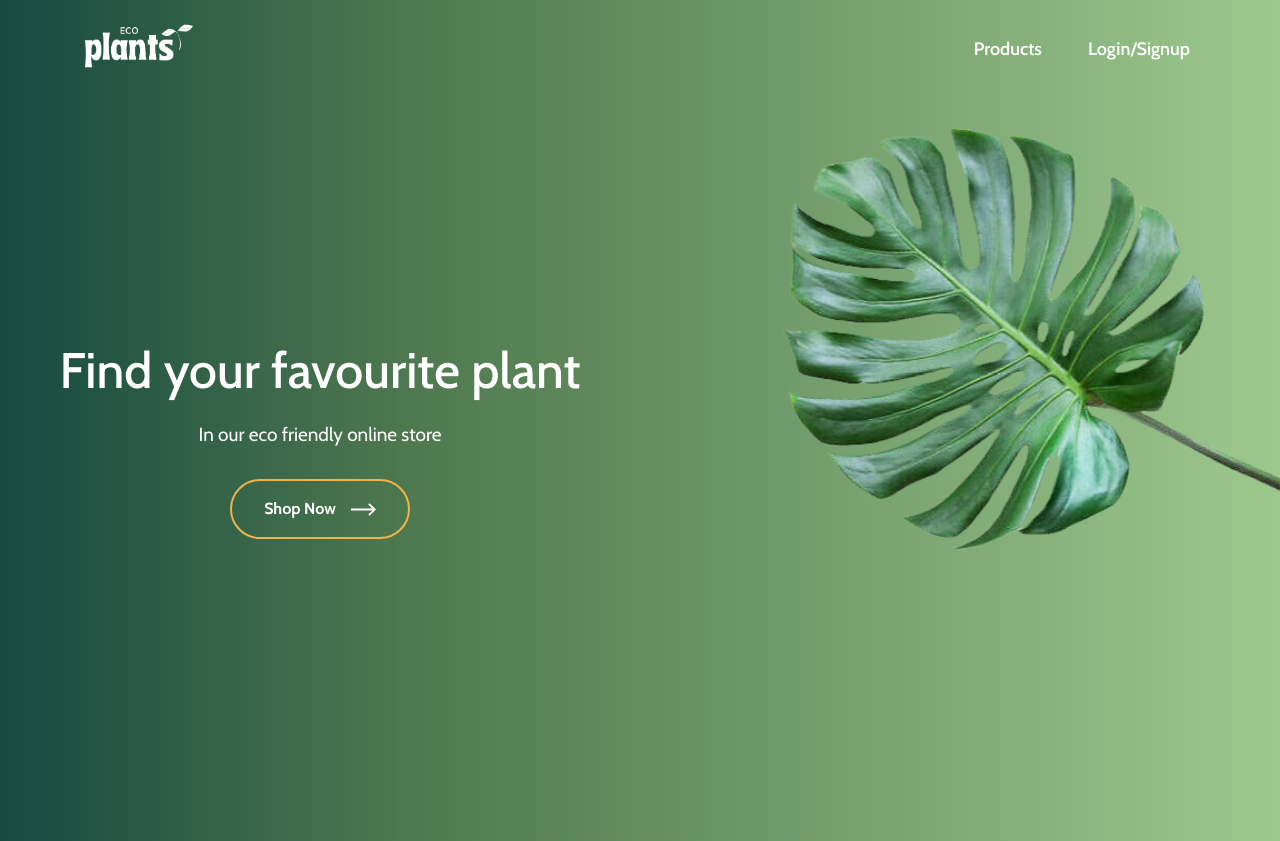
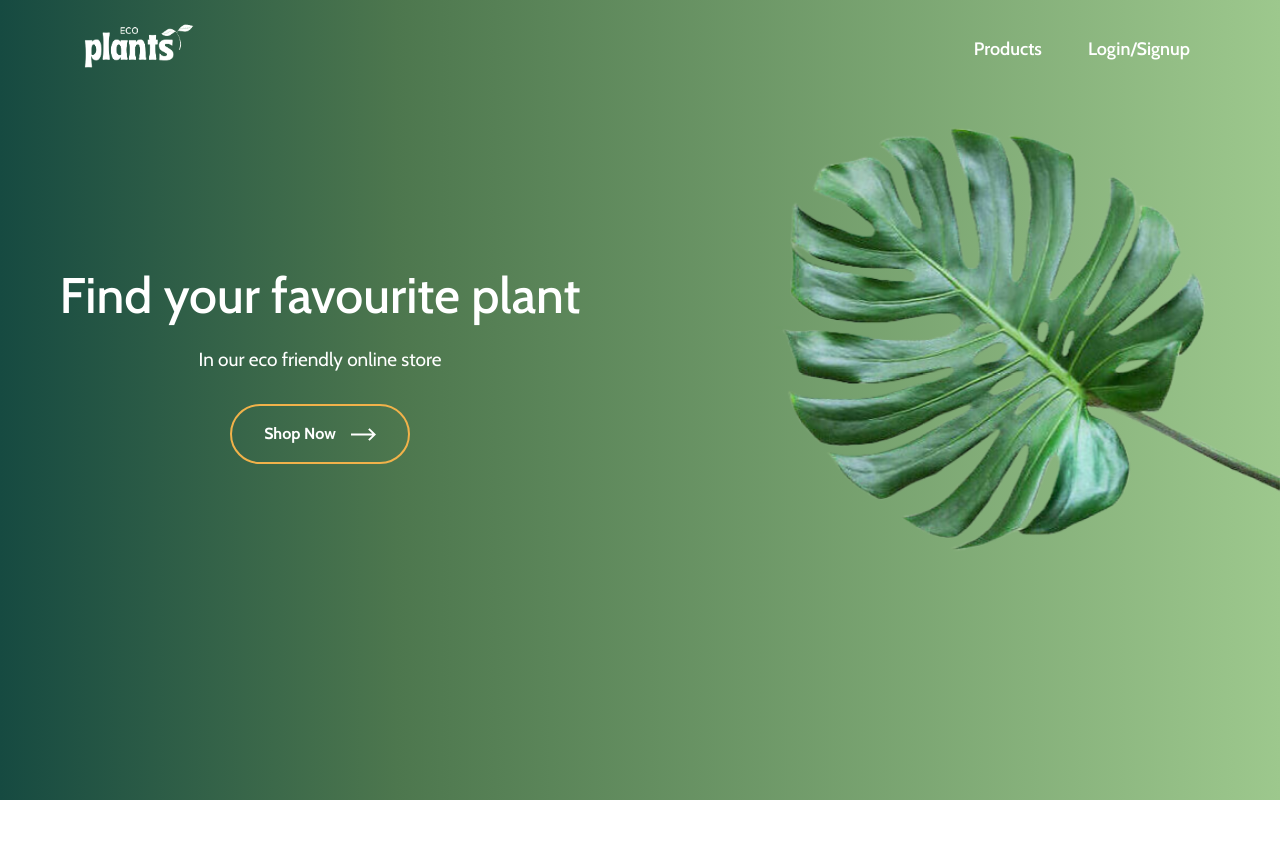
Before and after one commit to Wiktoria2308/Eco-Plants, a React (Vite) app: page / in a window 1280 px wide. After the commit the page ends 800 px from the top, so only its background shows below. Built offline with nearby package versions, Linux system fonts and the light colour scheme; no server answers.

Commit message:
change position of text in header

```diff
--- a/src/assets/scss/App.scss
+++ b/src/assets/scss/App.scss
@@ -66,14 +66,10 @@ color: $white;
   color: $white;
   text-align: center;
   position: relative;
-  top: 50%;
+  top: 35%;
 }
 .home-image-container {
-  // background-image: url("../images/plant.png");
   flex-basis: 50%;
-  // background-position: right;
-  // background-repeat: no-repeat;
-  // background-size: 900px;
 }
 .home-heading-container h1{
   font-size: 50px;
```
